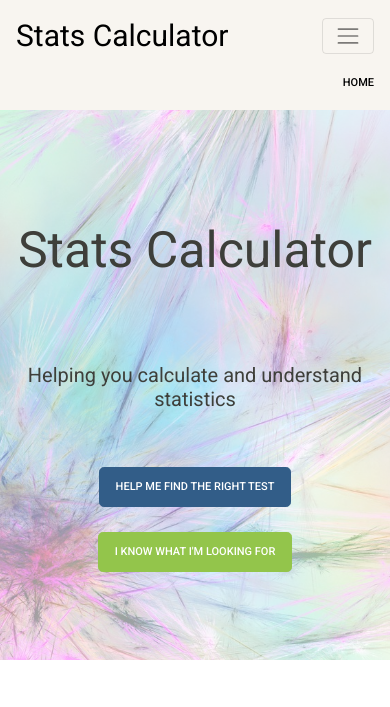
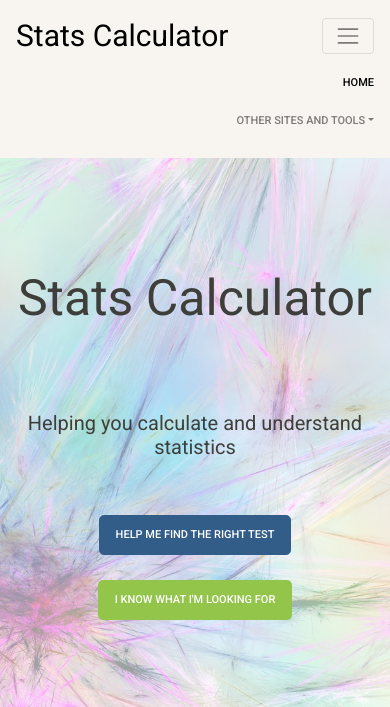
Before and after one commit to vladimiriii/power-calculator, a Flask app: page / in a window 390 px wide, after a click that opens the changed part. Shown: the top 707 px of the page. Run offline with Flask 2, Linux system fonts and the light colour scheme; parts of the project's set-up code (start-up, migrations or seed data) failed here and were passed over; some libraries are stand-ins or nearby versions.

Commit message:
New links on Navbar, styling updates and typo fix

```diff
--- a/app/lib/t_test_independent_samples/text.py
+++ b/app/lib/t_test_independent_samples/text.py
@@ -4,7 +4,7 @@ header_text = "t-test: Two Independent Samples"
 
 def generate_when_to_use_text():
     return """
-        <p>A t-test is any hypothesis test where the test statistic follows a <a href="https://en.wikipedia.org/wiki/Student%27s_t-distribution" target="_blank">Studen't t-distribution</a>. In this version of a t-test, we are testing the probability that two independent samples were drawn from the same population based on the means (and variances) of those samples. More specifically, this version of a t-test is used when:</p>
+        <p>A t-test is any hypothesis test where the test statistic follows a <a href="https://en.wikipedia.org/wiki/Student%27s_t-distribution" target="_blank">Student's t-distribution</a>. In this version of a t-test, we are testing the probability that two independent samples were drawn from the same population based on the means (and variances) of those samples. More specifically, this version of a t-test is used when:</p>
         <ol>
             <li>You have two independent samples. E.g. a treatment group and a control group, not a before and after treatment comparison ("paired samples").</li>
             <li>You want to assess if a treatment led to some measureable difference in the groups (e.g. giving the treatment group a low fat diet led to a reduction in average weight).</li>
--- a/app/static/style/baseStyle.css
+++ b/app/static/style/baseStyle.css
@@ -10,6 +10,11 @@ body {
 
 .navbar-brand {
 	font-size: 40px;
+}
+
+#navbarDropdownMenuLink {
+    margin-top: 10px;
+    margin-right: 10px;
 }
 
 /* Body */
@@ -83,11 +88,31 @@ p.document-links > a:hover {
         padding-right: 5px;
         padding-left: 5px;
     }
+
+    #navbarDropdownMenuLink {
+        margin-top: 0px;
+        margin-right: 0px;
+        margin-bottom: 10px;
+    }
+
+    div.dropdown-menu {
+        text-align: right;
+    }
 }
 
 @media screen and (max-width: 576px) {
     .navbar-brand {
         font-size: 30px;
+    }
+
+    #navbarDropdownMenuLink {
+        margin-top: 0px;
+        margin-right: 0px;
+        margin-bottom: 10px;
+    }
+
+    div.dropdown-menu {
+        text-align: right;
     }
 }
 
--- a/app/templates/includes/base-scripts.html
+++ b/app/templates/includes/base-scripts.html
@@ -10,7 +10,7 @@
 <link rel="stylesheet" href="https://stackpath.bootstrapcdn.com/font-awesome/4.7.0/css/font-awesome.min.css">
 
 <!-- Internal CSS -->
-<link rel="stylesheet" type="text/css" href="{{ url_for('static',filename='style/baseStyle.css') }}?v=001">
+<link rel="stylesheet" type="text/css" href="{{ url_for('static',filename='style/baseStyle.css') }}?v=002">
 <link rel="stylesheet" type="text/css" href="{{ url_for('static',filename='style/purchaseBanner.css') }}">
 
 <!-- Global site tag (gtag.js) - Google Analytics -->
--- a/app/templates/modules/navbar.html
+++ b/app/templates/modules/navbar.html
@@ -11,6 +11,16 @@
             </li>
         </ul>
         <ul class="navbar-nav">
+            <li class="nav-item dropdown">
+                <a class="nav-link dropdown-toggle" href="#" id="navbarDropdownMenuLink" data-toggle="dropdown" aria-haspopup="true" aria-expanded="false">Other Sites and Tools</a>
+                <div class="dropdown-menu" aria-labelledby="navbarDropdownMenuLink">
+                    <a class="dropdown-item" href="https://brettromero.com">Brettromero.com</a>
+                    <a class="dropdown-item" href="https://jsonifyit.com">JSONify It</a>
+                    <a class="dropdown-item" href="https://dytbaat.com">Dytbaat.com</a>
+                    <a class="dropdown-item" href="https://visualanalyticsapp.com">Visual Analytics</a>
+                    <a class="dropdown-item" href="https://openflashcards.com">Open Flashcards</a>
+                </div>
+            </li>
             <li>
                 <script type="text/javascript" src="https://cdnjs.buymeacoffee.com/1.0.0/button.prod.min.js" data-name="bmc-button" data-slug="uRjE5U8QH" data-color="#BD5FFF" data-emoji="" data-font="Cookie" data-text="Buy me a coffee" data-outline-color="#000000" data-font-color="#ffffff" data-coffee-color="#FFDD00" ></script>
             </li>
```
